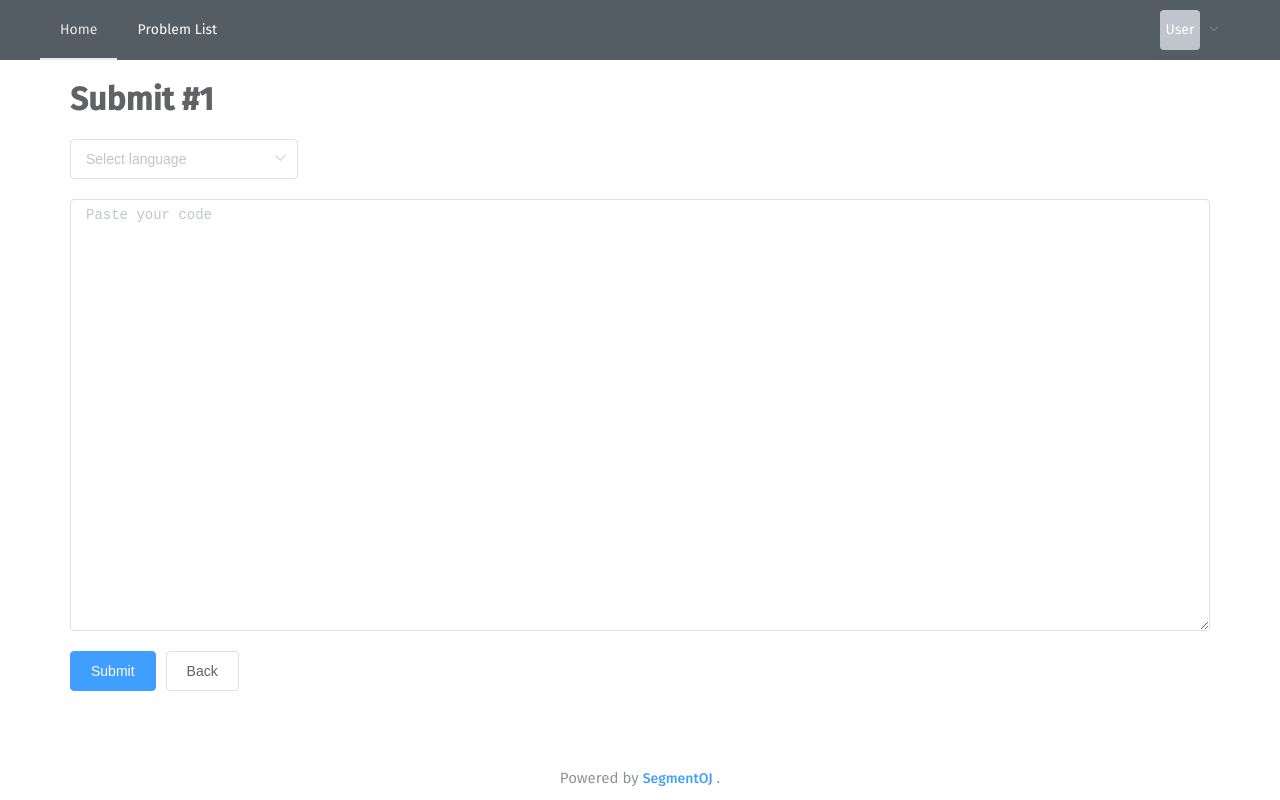
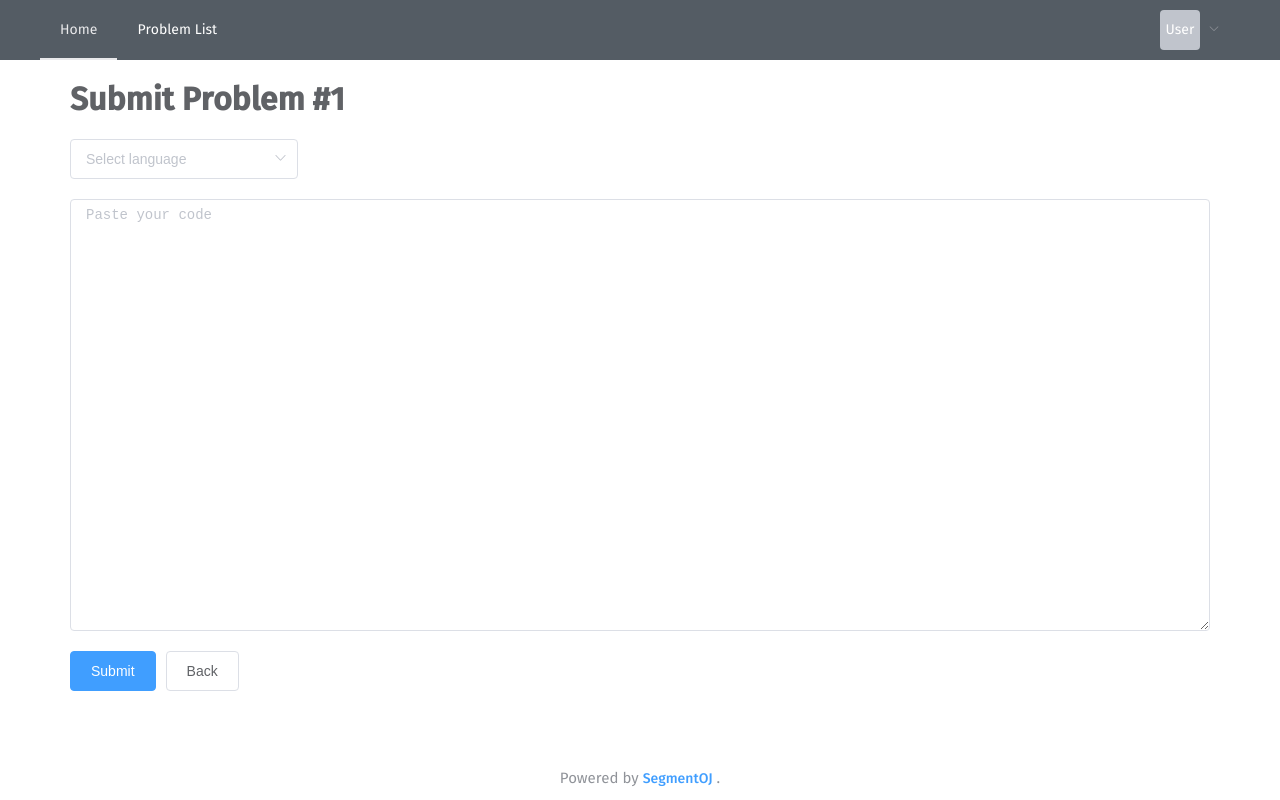
Before and after one commit to segment-oj/segmentoj-frontend, a Vue app: page /problem/1/submit in a window 1280 px wide. Built offline with nearby package versions, Linux system fonts and the light colour scheme; what vue-katex, vue-unique-id would draw is missing.

Commit message:
small style changes
Signed-off-by: zhangtianli2006 <zhangtianli2006@163.com>

```diff
--- a/src/components/problem/content.vue
+++ b/src/components/problem/content.vue
@@ -143,7 +143,6 @@ export default {
 
 .header {
     font-size: 35px;
-    font-weight: 400;
     color: #303133;
 }
 
--- a/src/components/problem/edit.vue
+++ b/src/components/problem/edit.vue
@@ -1,6 +1,6 @@
 <template>
   <div>
-    <h1>Edit proble #.{{this.$route.params.id}}</h1>
+    <h1>Edit Problem #{{this.$route.params.id}}</h1>
     <h3 class="no-bottom-margin">Problem Name</h3>
     <el-input v-model="title" placeholder="input problem title here"></el-input>
     <h3 class="no-bottom-margin">Problem Content</h3>
--- a/src/components/problem/submit.vue
+++ b/src/components/problem/submit.vue
@@ -1,6 +1,6 @@
 <template>
   <div>
-    <h1>Submit #{{this.$route.params.id}}</h1>
+    <h1>Submit Problem #{{this.$route.params.id}}</h1>
     <el-select v-model="lang_num" placeholder="Select language">
       <el-option
         v-for="item in options"
```
